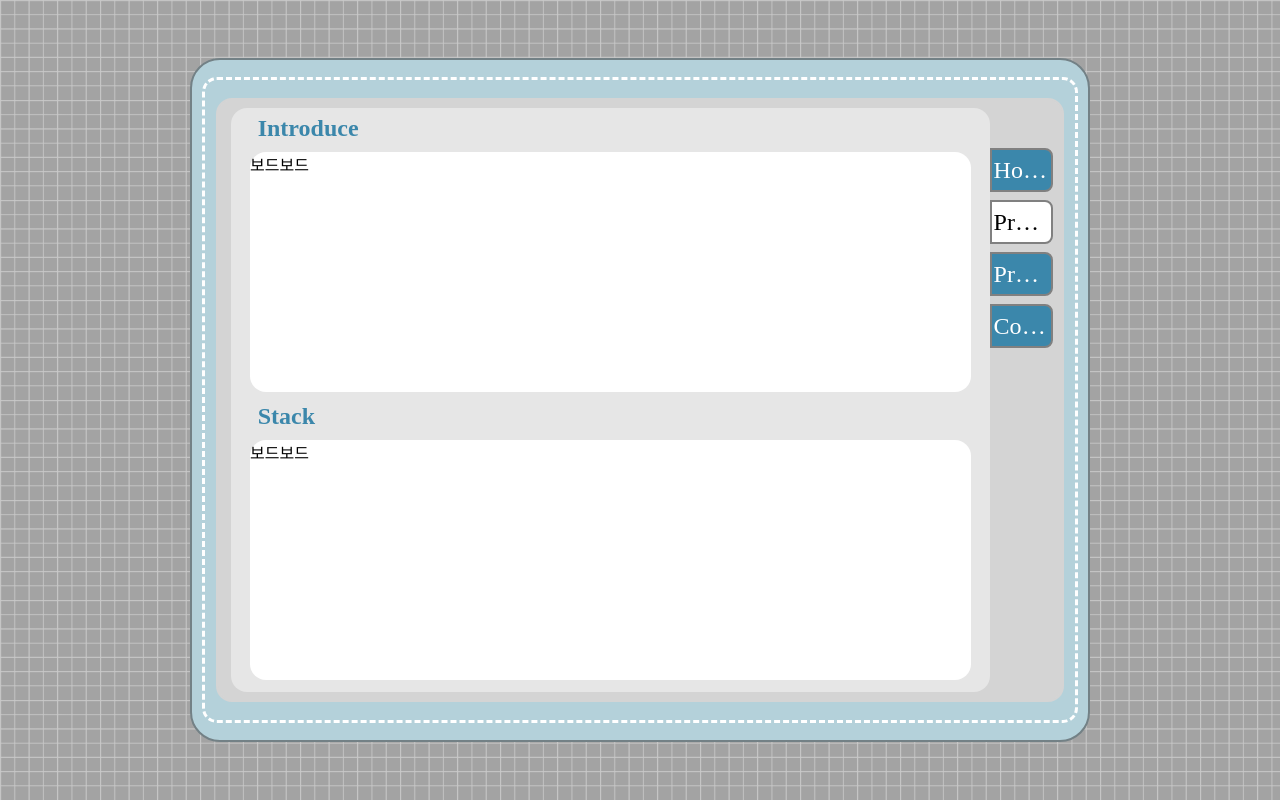
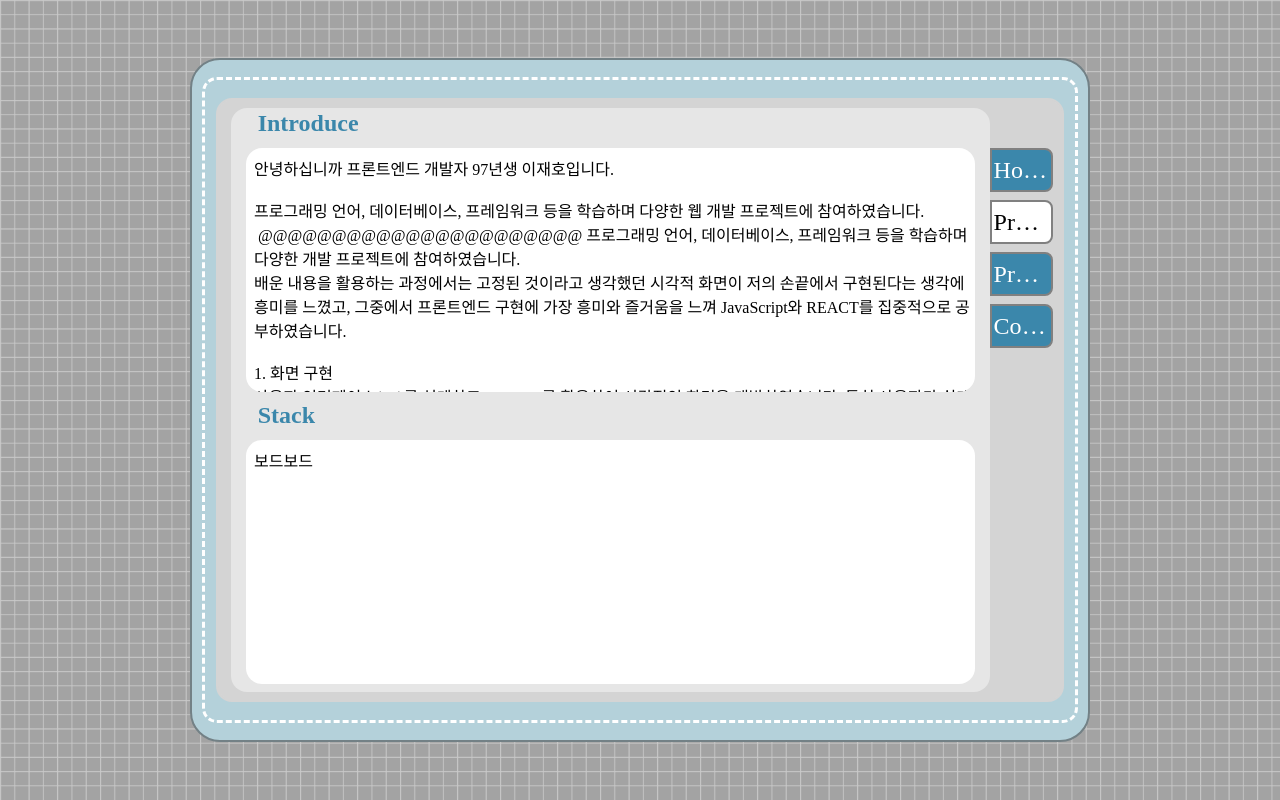
Before and after one commit to jaeho13/Cyworld, a React (Create React App) app in the folder CYWORLD/: page /profile in a window 1280 px wide. Built offline with nearby package versions, Linux system fonts and the light colour scheme.

Commit message:
"0510 프로필 글 추가"

```diff
--- a/CYWORLD/src/Components/Profile.jsx
+++ b/CYWORLD/src/Components/Profile.jsx
@@ -20,7 +20,31 @@ const Profile = () => {
 
                                 <FiledLeft>
                                     <IntroduceTitle>Introduce</IntroduceTitle>
-                                    <IntroduceBoard>보드보드</IntroduceBoard>
+                                    <IntroduceBoard>
+                                        안녕하십니까 프론트엔드 개발자 97년생 이재호입니다. <br /> <br />
+                                        {/* 안녕하십니까 다재다능한 개발자를 지망하는 97년생 이재호입니다. <br /> <br /> */}
+                                        프로그래밍 언어, 데이터베이스, 프레임워크 등을 학습하며 다양한 웹 개발 프로젝트에 참여하였습니다. <br /> @@@@@@@@@@@@@@@@@@@@@@
+                                        프로그래밍 언어, 데이터베이스, 프레임워크 등을 학습하며 다양한 개발 프로젝트에 참여하였습니다. <br />
+                                        배운 내용을 활용하는 과정에서는 고정된 것이라고 생각했던 시각적 화면이 저의 손끝에서 구현된다는 생각에 흥미를 느꼈고, 그중에서 프론트엔드 구현에 가장 흥미와 즐거움을 느껴 JavaScript와 REACT를 집중적으로 공부하였습니다. <br /> <br />
+
+                                        1. 화면 구현 <br />
+
+                                        사용자 인터페이스(UI)를 설계하고, REACT를 활용하여 시각적인 화면을 개발하였습니다. 특히 사용자가 쉽게 접근하고 사용할 수 있는 직관적인 디자인을 구현해 사용자 경험을 개선하기 위해 노력하였습니다. <br />
+                                        <br />
+                                        2. 기획 및 CRUD 기능 구현 <br />
+                                        CRUD(Create, Read, Update, Delete) 기능에 대한 사용자 플로우를 고려해 데이터를 효율적으로 생성, 조회, 수정, 삭제할 수 있도록 구현하였습니다. <br />
+                                        <br />
+                                        3. API 사용 <br />
+                                        카카오 API를 사용하여 사이트 내 소셜 로그인을 지원하거나 위치 기반 정보를 표시하는 지도, 결제 등 다양한 API를 사용한 경험이 있습니다. <br />
+                                        <br />
+                                        4. 데이터베이스 테이블 설계 <br />
+
+                                        프로젝트의 데이터를 효율적으로 저장하고 관리하기 위해 데이터베이스 테이블을 백엔드 팀원과 함께 설계하였습니다.
+                                        데이터 구조와 관계를 고려하여 테이블을 정의하고 필요한 컬럼을 설계하였습니다. <br /> <br />
+                                        저는 위와 같은 작업을 통해 프론트엔드 개발 및 백엔드와의 협업 경험을 쌓았고, 이를 통해 더 나은 개발자로 성장하고자 끊임없이 노력하고 있습니다. <br /> <br />
+
+                                        앞으로도 어떤 일을 하던 책임감을 가지고 진행하며, 부족함 없이 실행할 수 있도록 하겠습니다. 감사합니다. <br />
+                                    </IntroduceBoard>
                                     <IntroduceTitle>Stack</IntroduceTitle>
                                     <IntroduceBoard>보드보드</IntroduceBoard>
                                 </FiledLeft>
@@ -101,25 +125,13 @@ const IntroduceBoard = styled.div`
     border-radius: 16px;
     background-color: white;
     margin-bottom: 1vh;
+    overflow: auto;
+    overflow-x: hidden;
+    white-space: pre-wrap;
+    /* padding: 8px; */
+    padding-left: 8px;
+    padding-top: 8px;
 `
-
-
-// const FiledCenter = styled.div`
-//     width: 95%;
-//     height: 17rem;
-//     margin: 0 auto;
-//     padding: 0.5rem;
-//     font-size: 1.2rem;
-//     color: black;
-//     background-color: white;
-//     font-weight: bold;
-//     border-radius: 1rem;
-//     overflow: auto; /* 스크롤 추가 */
-//     overflow-x: hidden; /* 가로 스크롤 제거 */
-//     white-space: pre-wrap; /*한 줄 꽉 차면 줄 바꿈*/
-// `
-
-
 
 
 {/* <Body>
```
